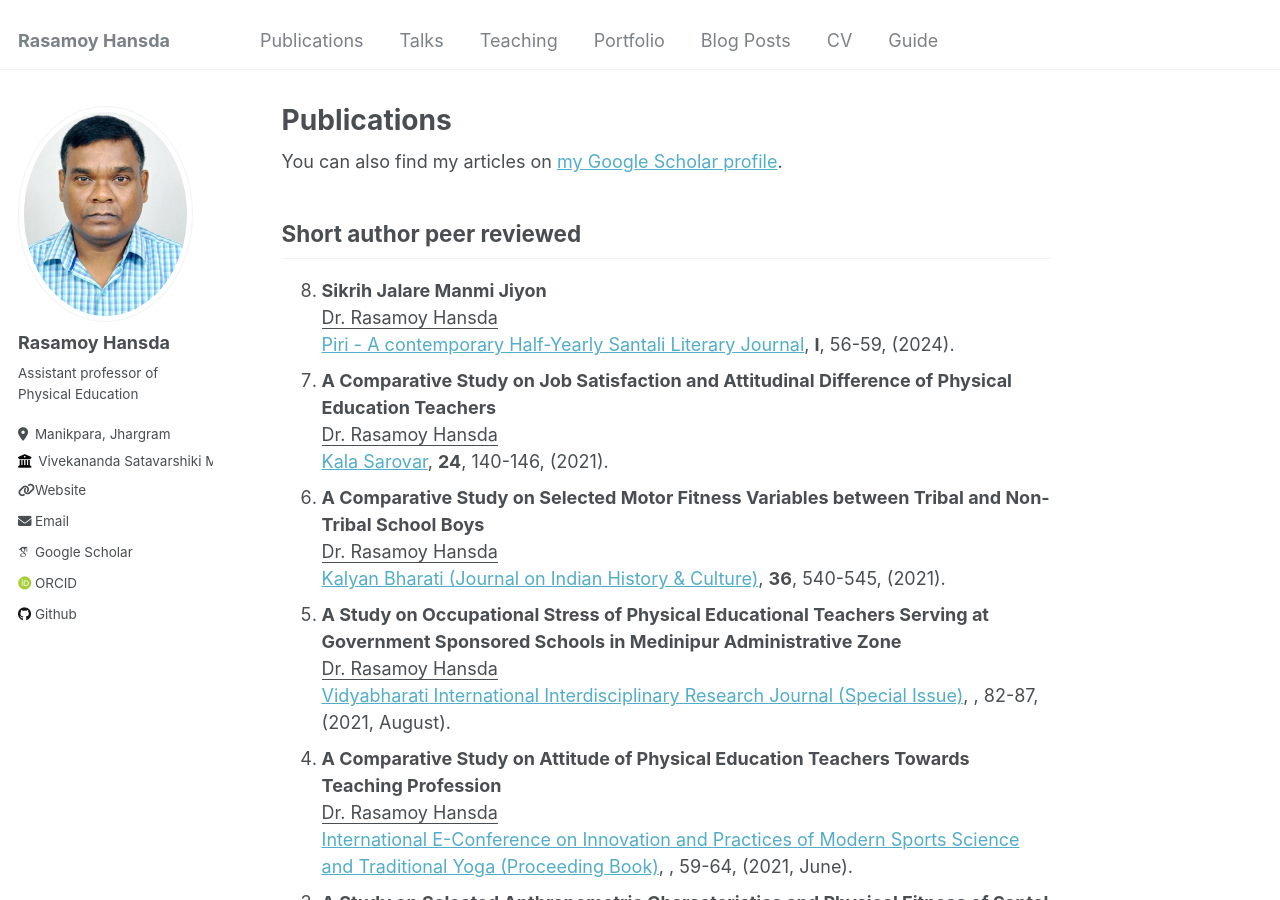
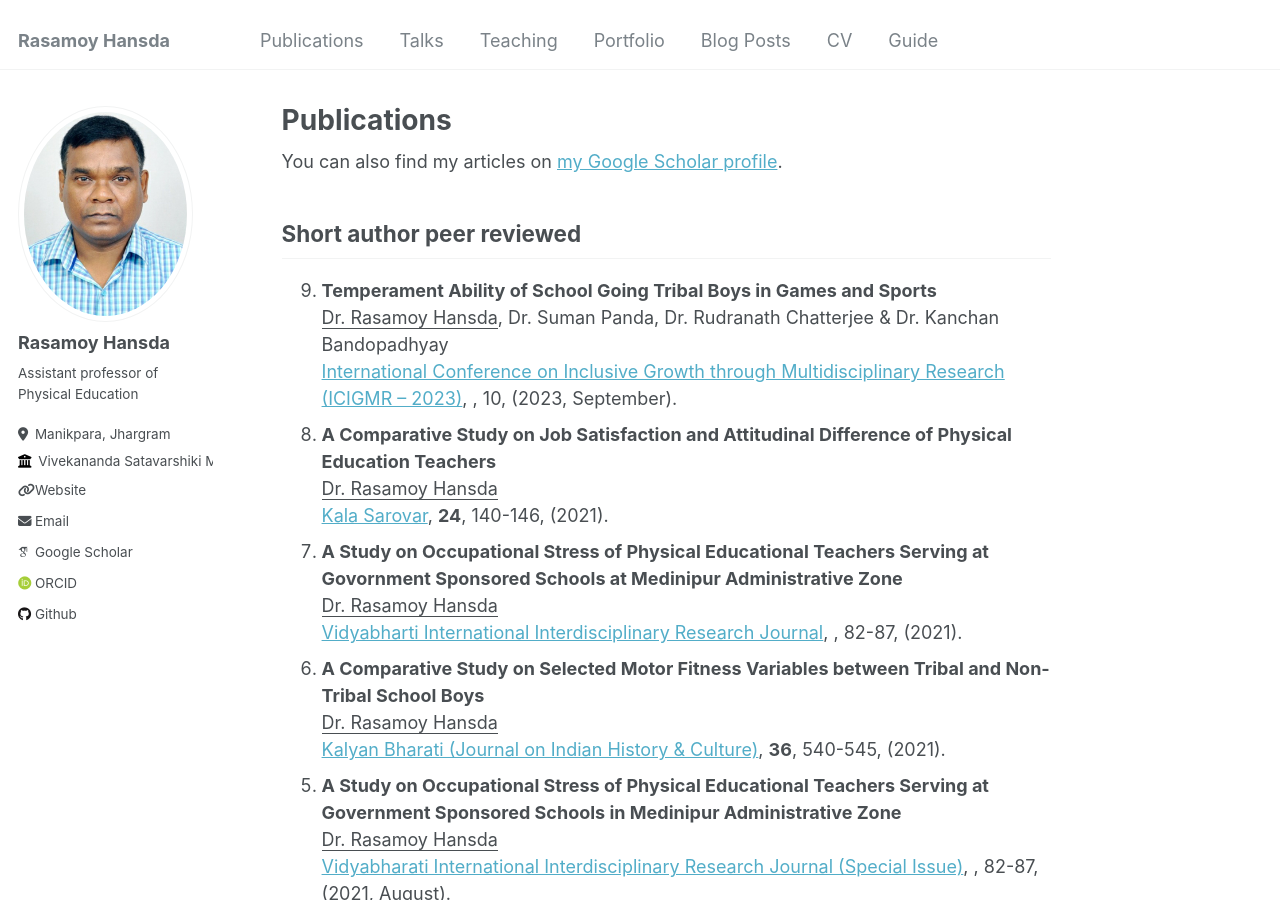
Before and after one commit to rhansda1/rhansda1.github.io, a Jekyll site: the page built from _pages/publications.md, in a window 1280 px wide and 900 px high. Built offline with Jekyll 4.4.1, drawn with Linux system fonts in a browser that asks for light colours; some web fonts are replaced.

Commit message:
Update publications_html.yaml

```diff
--- a/_data/publications_html.yaml
+++ b/_data/publications_html.yaml
@@ -37,17 +37,17 @@ Hansda:2021E:
   title: A Comparative Study on Job Satisfaction and Attitudinal Difference of Physical Education Teachers
   author: <u>Dr. Rasamoy Hansda</u>
 
-Hansda:2024:
-  year: '2024'
-  pages: '56-59'
-  number: '1'
-  volume: 'I'
-  journal: Piri - A contemporary Half-Yearly Santali Literary Journal
+Hansda:2021D:
+  year: '2021'
+  pages: '82-87'
+  number: ''
+  volume: ''
+  journal: Vidyabharti International Interdisciplinary Research Journal
   doi:
   primaryclass:
   archiveprefix:
   eprint:
-  title: Sikrih Jalare Manmi Jiyon
+  title: A Study on Occupational Stress of Physical Educational Teachers Serving at Govornment Sponsored Schools at Medinipur Administrative Zone
   author: <u>Dr. Rasamoy Hansda</u>
 
 Hansda:2021C:
```
